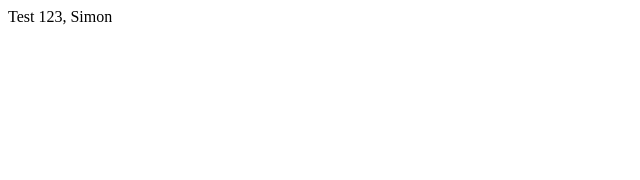
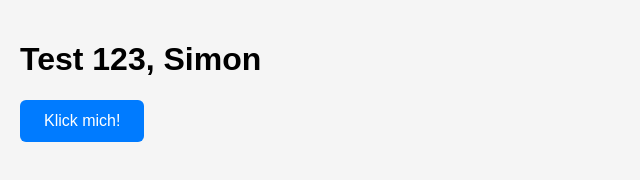
Before and after one commit to neubasi/blog, a plain HTML site: page index.html in a window 1280 px wide. Shown: the whole page, without its empty margins (0-640 px from the left). Drawn offline with Linux system fonts and the light colour scheme.

Commit message:
Add CSS styling and blue button

```diff
--- a/index.html
+++ b/index.html
@@ -4,8 +4,10 @@
     <meta charset="UTF-8">
     <meta name="viewport" content="width=device-width, initial-scale=1.0">
     <title>Document</title>
+    <link rel="stylesheet" href="style.css">
 </head>
 <body>
-    Test 123, Simon
+    <h1>Test 123, Simon</h1>
+    <button class="blue-button">Klick mich!</button>
 </body>
 </html>
--- /dev/null
+++ b/style.css
@@ -0,0 +1,27 @@
+/* Basic styling for the blog */
+body {
+    font-family: Arial, sans-serif;
+    margin: 0;
+    padding: 20px;
+    background-color: #f5f5f5;
+}
+
+/* Blue button styling */
+.blue-button {
+    background-color: #007bff;
+    color: white;
+    padding: 12px 24px;
+    border: none;
+    border-radius: 6px;
+    font-size: 16px;
+    cursor: pointer;
+    transition: background-color 0.3s ease;
+}
+
+.blue-button:hover {
+    background-color: #0056b3;
+}
+
+.blue-button:active {
+    background-color: #004494;
+}
```
